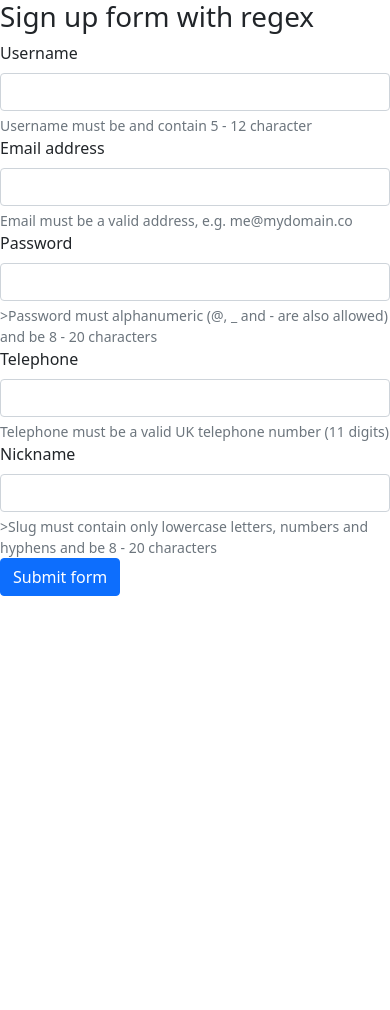
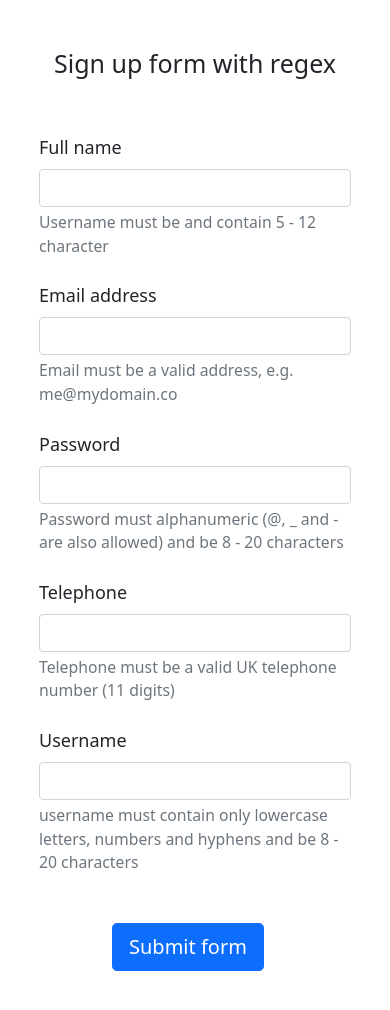
Before and after one commit to muchirijane/regex-basic, a plain HTML site: page index.html in a window 390 px wide. Before the commit the page ends 844 px from the top, so only its background shows below. Drawn offline with nearby package versions, Linux system fonts and the light colour scheme.

Commit message:
added styling to the form and made it responsive

```diff
--- a/index.html
+++ b/index.html
@@ -9,43 +9,57 @@
     <title>Regex expression</title>
 </head>
 <body>
+    <div class="form-container">
         <h1>Sign up form with regex</h1>
+
         <form class="form">
-        <label for="inputUsername" class="form-label">Username</label>
-        <input type="text" id="inputUsername" class="form-control" aria-describedby="usernameHelpBlock">
-        <div id="usernameHelpBlock" class="form-text">
+            <div class="mb-3 form-details">
+                <label for="inputname" class="form-label">Full name</label>
+                <input type="text" id="inputname" class="form-control" aria-describedby="nameHelpBlock">
+                <div id="nameHelpBlock" class="form-text">
                     Username must be  and contain 5 - 12 character
                 </div>
 
+            </div>
+
+            <div class="mb-3 form-details">
                 <label for="inputEmail" class="form-label">Email address </label>
                 <input type="email" id="emailUsername" class="form-control" aria-describedby="emailHelpBlock">
                 <div id="usernameHelpBlock" class="form-text">
                     Email must be a valid address, e.g. me@mydomain.co
                 </div>
 
+            </div>
+
+            <div class="mb-3 form-details">
                 <label for="inputPassword5" class="form-label">Password</label>
                 <input type="password" id="inputPassword5" class="form-control" aria-describedby="passwordHelpBlock">
                 <div id="passwordHelpBlock" class="form-text">
-            >Password must alphanumeric (@, _ and - are also allowed) and be 8 - 20 characters
+                    Password must alphanumeric (@, _ and - are also allowed) and be 8 - 20 characters
+                </div>
             </div>
 
+            <div class="mb-3 form-details">
                 <label for="inputTelephone" class="form-label">Telephone </label>
                 <input type="number" id="inputTelephone" class="form-control" aria-describedby="telephoneHelpBlock">
                 <div id="telephoneHelpBlock" class="form-text">
                     Telephone must be a valid UK telephone number (11 digits)
                 </div>
-
-        <label for="inputNickname" class="form-label">Nickname </label>
-        <input type="text" id="inputNickname" class="form-control" aria-describedby="nicknameHelpBlock">
-        <div id="nicknameHelpBlock" class="form-text">
-            >Slug must contain only lowercase letters, numbers and hyphens and be 8 - 20 characters
-        </div>
-        <div class="col-12">
-            <button class="btn btn-primary" type="submit">Submit form</button>
             </div>
 
+            <div class="mb-3 form-details">
+                <label for="inputusername" class="form-label">Username </label>
+                <input type="text" id="inpuusernamee" class="form-control" aria-describedby="usernameHelpBlock">
+                <div id="usernameHelpBlock" class="form-text">
+                    username must contain only lowercase letters, numbers and hyphens and be 8 - 20 characters
+                </div>
+            </div>
+
+                <button class="btn btn-primary btn-lg" type="submit">Submit form</button>
+
+
         </form>
-
+    </div>
 
     <!-- JavaScript and dependencies -->
     <script src="https://cdn.jsdelivr.net/npm/popper.js@1.16.0/dist/umd/popper.min.js"></script>
--- a/style.css
+++ b/style.css
@@ -0,0 +1,51 @@
+*,
+*::before,
+*::after {
+    margin: 0;
+    padding: 0;
+    box-sizing: inherit;
+}
+html{
+    box-sizing: border-box;
+}
+body{
+    font-size: 18px;
+}
+h1{
+    text-align: center;
+    margin-bottom: 3rem;
+}
+.form-container{
+    max-width: 500px;
+    margin: 3rem auto;
+
+}
+
+button{
+    margin: 2rem 0;
+}
+
+label{
+    margin-top: .5rem;
+}
+
+@media only screen and (max-width: 600px){
+
+    .form-details{
+        width: 80%;
+        margin: 1rem auto;
+    }
+    button.btn.btn-primary{
+        margin-left: 10rem;
+    }
+}
+
+@media only screen and (max-width: 400px){
+    h1{
+        font-size: 25px;
+    }
+
+    button.btn.btn-primary{
+        margin-left: 7rem;
+    }
+}
```
Lines whose indentation alone changed are shown as unchanged.
